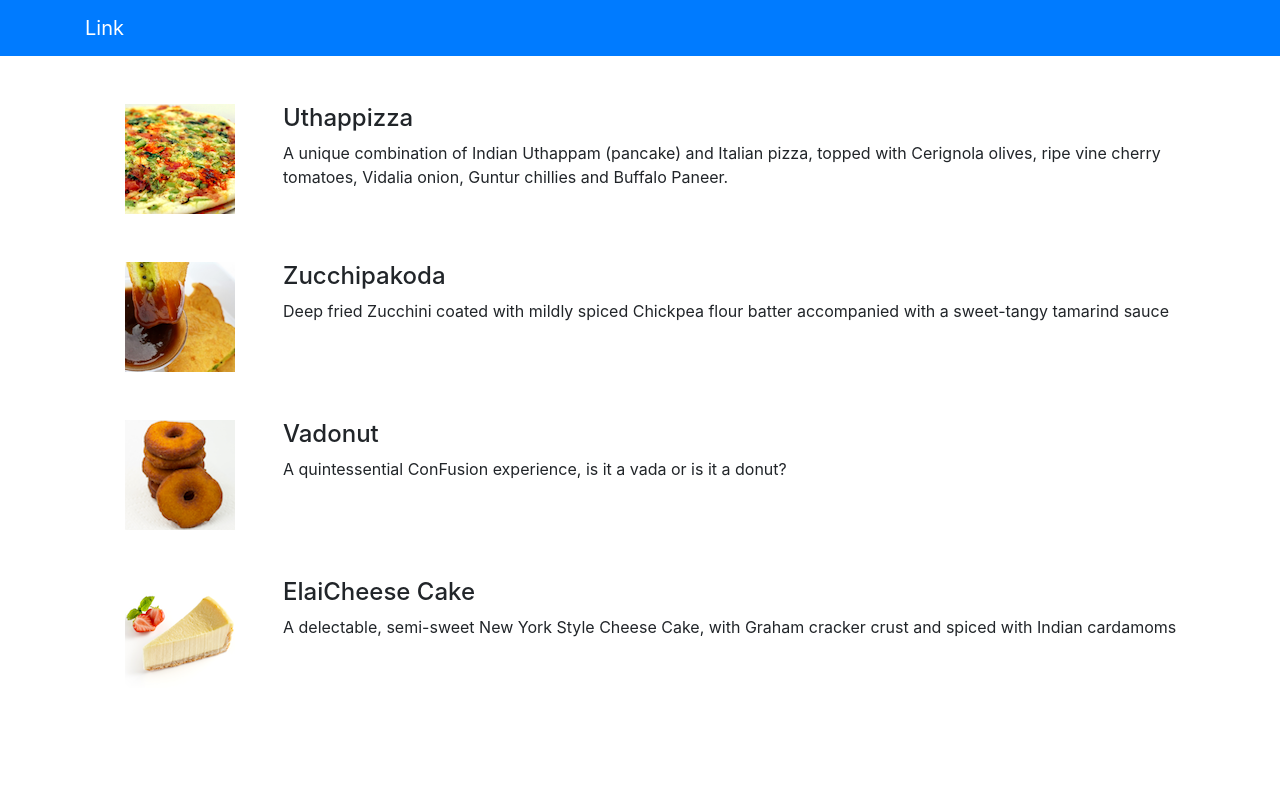
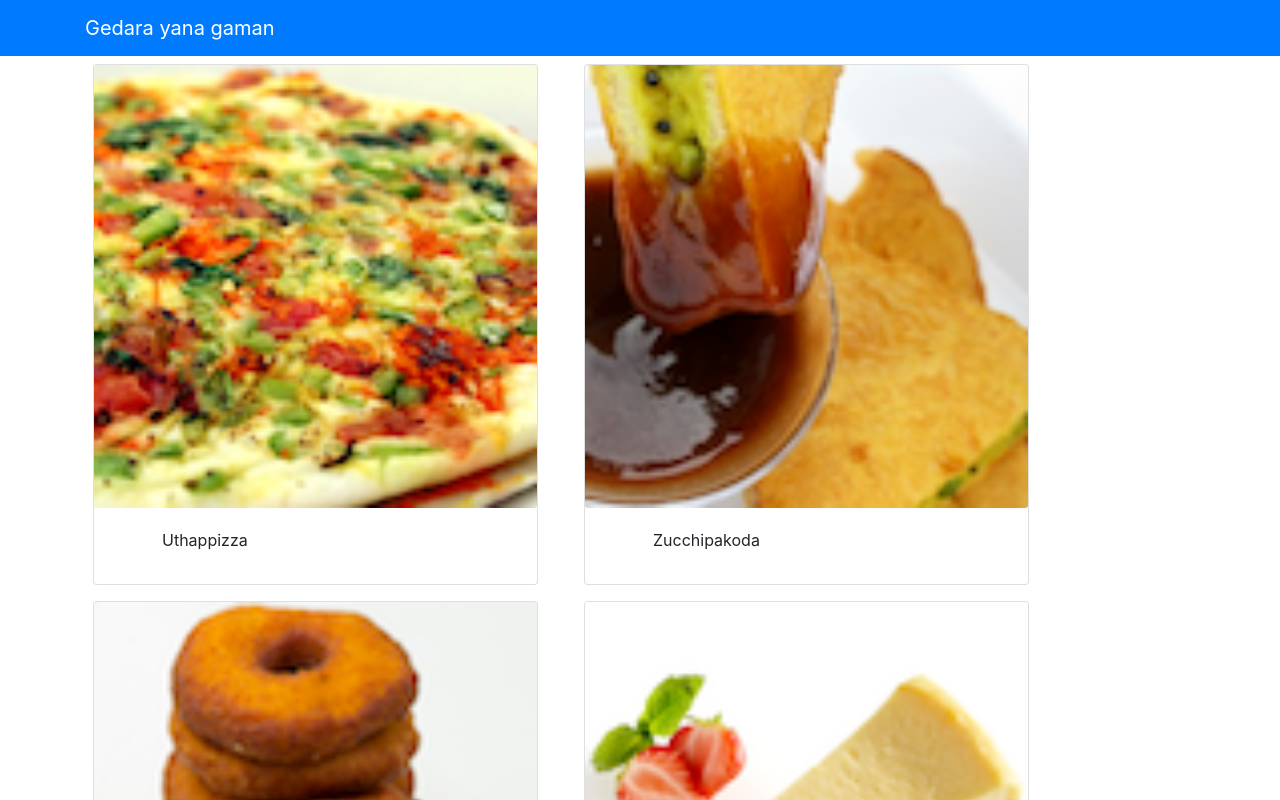
Before and after one commit to paviniweerasinghe/coursera-certification, a React (Create React App) app: page / in a window 1280 px wide. Shown: the top 800 px of the page. Built offline with nearby package versions, Linux system fonts and the light colour scheme.

Commit message:
react component part 2

```diff
--- a/src/App.js
+++ b/src/App.js
@@ -1,18 +1,28 @@
-import React from "react";
+import React, { Component } from "react";
 import { Navbar, NavbarBrand } from "reactstrap";
-import Menu from "./components/MenuComponent";
+import MenuComponent from "./components/MenuComponent";
+import { DISHES } from "./shared/dishes";
 
-function App() {
+class App extends Component {
+  constructor(props) {
+    super(props);
+
+    this.state = {
+      dishes: DISHES,
+    };
+  }
+  render() {
     return (
       <div>
         <Navbar dark color="primary">
           <div class="container">
-          <NavbarBrand href=""> Link </NavbarBrand>
+            <NavbarBrand href=""> Gedara yana gaman </NavbarBrand>
           </div>
         </Navbar>
-      <Menu />
+        <MenuComponent dishes={this.state.dishes} />
       </div>
     );
   }
+}
 
 export default App;
--- a/src/components/MenuComponent.js
+++ b/src/components/MenuComponent.js
@@ -1,77 +1,68 @@
 import React, { Component } from "react";
-import { Media } from "reactstrap";
+import {
+  Card,
+  CardImg,
+  CardBody,
+  CardTitle,
+  CardImgOverlay,
+  CardText,
+} from "reactstrap";
 
 export default class MenuComponent extends Component {
   constructor(props) {
     super(props);
 
     this.state = {
-      dishes: [
-        {
-          id: 0,
-          name: "Uthappizza",
-          image: "assets/images/uthappizza.png",
-          category: "mains",
-          label: "Hot",
-          price: "4.99",
-          description:
-            "A unique combination of Indian Uthappam (pancake) and Italian pizza, topped with Cerignola olives, ripe vine cherry tomatoes, Vidalia onion, Guntur chillies and Buffalo Paneer.",
-        },
-        {
-          id: 1,
-          name: "Zucchipakoda",
-          image: "assets/images/zucchipakoda.png",
-          category: "appetizer",
-          label: "",
-          price: "1.99",
-          description:
-            "Deep fried Zucchini coated with mildly spiced Chickpea flour batter accompanied with a sweet-tangy tamarind sauce",
-        },
-        {
-          id: 2,
-          name: "Vadonut",
-          image: "assets/images/vadonut.png",
-          category: "appetizer",
-          label: "New",
-          price: "1.99",
-          description:
-            "A quintessential ConFusion experience, is it a vada or is it a donut?",
-        },
-        {
-          id: 3,
-          name: "ElaiCheese Cake",
-          image: "assets/images/elaicheesecake.png",
-          category: "dessert",
-          label: "",
-          price: "2.99",
-          description:
-            "A delectable, semi-sweet New York Style Cheese Cake, with Graham cracker crust and spiced with Indian cardamoms",
-        },
-      ],
+      selectedDish: null,
     };
+    console.log("MenuComponent constructor is invoked");
+  }
+
+  componentDidMount() {
+    console.log("MenuComponent componentDidMount is invoked");
+  }
+
+  onDishSelect(dish) {
+    this.setState({ selectedDish: dish });
+  }
+
+  renderDish(dish) {
+    if (dish != null) {
+      return (
+        <Card>
+          <CardImg width="100%" src={dish.image} alt={dish.name}></CardImg>
+          <CardBody>
+            <CardTitle> {dish.name}</CardTitle>
+            <CardText> {dish.description} </CardText>
+          </CardBody>
+        </Card>
+      );
+    } else {
+      return <div> </div>;
+    }
   }
 
   render() {
-    const menu = this.state.dishes.map((dish) => {
+    const menu = this.props.dishes.map((dish) => {
       return (
-        <div key={dish.id} className="col-12 mt-5">
-          <Media tag="li">
-            <Media left middle>
-              <Media object src={dish.image} alt={dish.name}></Media>
-            </Media>
-            <Media body className="ml-5">
-              <Media heading> {dish.name}</Media>
-              <p>{dish.description}</p>
-            </Media>
-          </Media>
+        <div key={dish.id} className="col-12 col-md-5 m-2">
+          <Card onClick={() => this.onDishSelect(dish)}>
+            <CardImg width="100%" src={dish.image} alt={dish.name}></CardImg>
+            {/* <CardImgOverlay> */}
+            <CardBody className="ml-5">
+              <CardTitle> {dish.name}</CardTitle>
+            </CardBody>
+            {/* </CardImgOverlay> */}
+          </Card>
         </div>
       );
     });
+
+    console.log("MenuComponent render is invoked");
     return (
       <div className="container">
-        <div class="row">
-          <Media list>{menu}</Media>
-        </div>
+        <div className="row">{menu}</div>
+        <div className="row">{this.renderDish(this.state.selectedDish)}</div>
       </div>
     );
   }
--- /dev/null
+++ b/src/shared/dishes.js
@@ -0,0 +1,42 @@
+export const DISHES = [
+  {
+    id: 0,
+    name: "Uthappizza",
+    image: "assets/images/uthappizza.png",
+    category: "mains",
+    label: "Hot",
+    price: "4.99",
+    description:
+      "A unique combination of Indian Uthappam (pancake) and Italian pizza, topped with Cerignola olives, ripe vine cherry tomatoes, Vidalia onion, Guntur chillies and Buffalo Paneer.",
+  },
+  {
+    id: 1,
+    name: "Zucchipakoda",
+    image: "assets/images/zucchipakoda.png",
+    category: "appetizer",
+    label: "",
+    price: "1.99",
+    description:
+      "Deep fried Zucchini coated with mildly spiced Chickpea flour batter accompanied with a sweet-tangy tamarind sauce",
+  },
+  {
+    id: 2,
+    name: "Vadonut",
+    image: "assets/images/vadonut.png",
+    category: "appetizer",
+    label: "New",
+    price: "1.99",
+    description:
+      "A quintessential ConFusion experience, is it a vada or is it a donut?",
+  },
+  {
+    id: 3,
+    name: "ElaiCheese Cake",
+    image: "assets/images/elaicheesecake.png",
+    category: "dessert",
+    label: "",
+    price: "2.99",
+    description:
+      "A delectable, semi-sweet New York Style Cheese Cake, with Graham cracker crust and spiced with Indian cardamoms",
+  },
+];
```
Also changed, not shown: src/components/DishdetailComponent .js (added, +7 -0 lines). Lines whose indentation alone changed are shown as unchanged.
